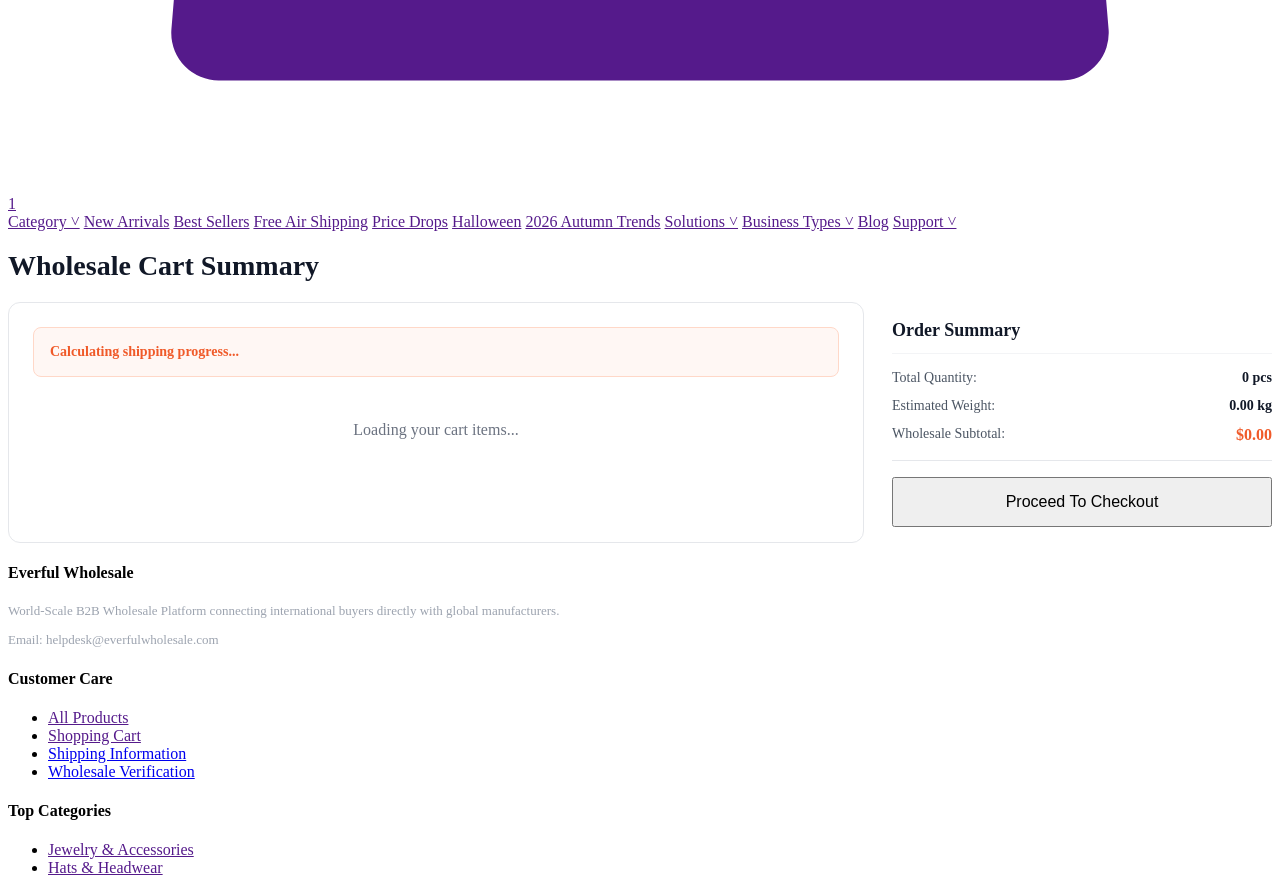
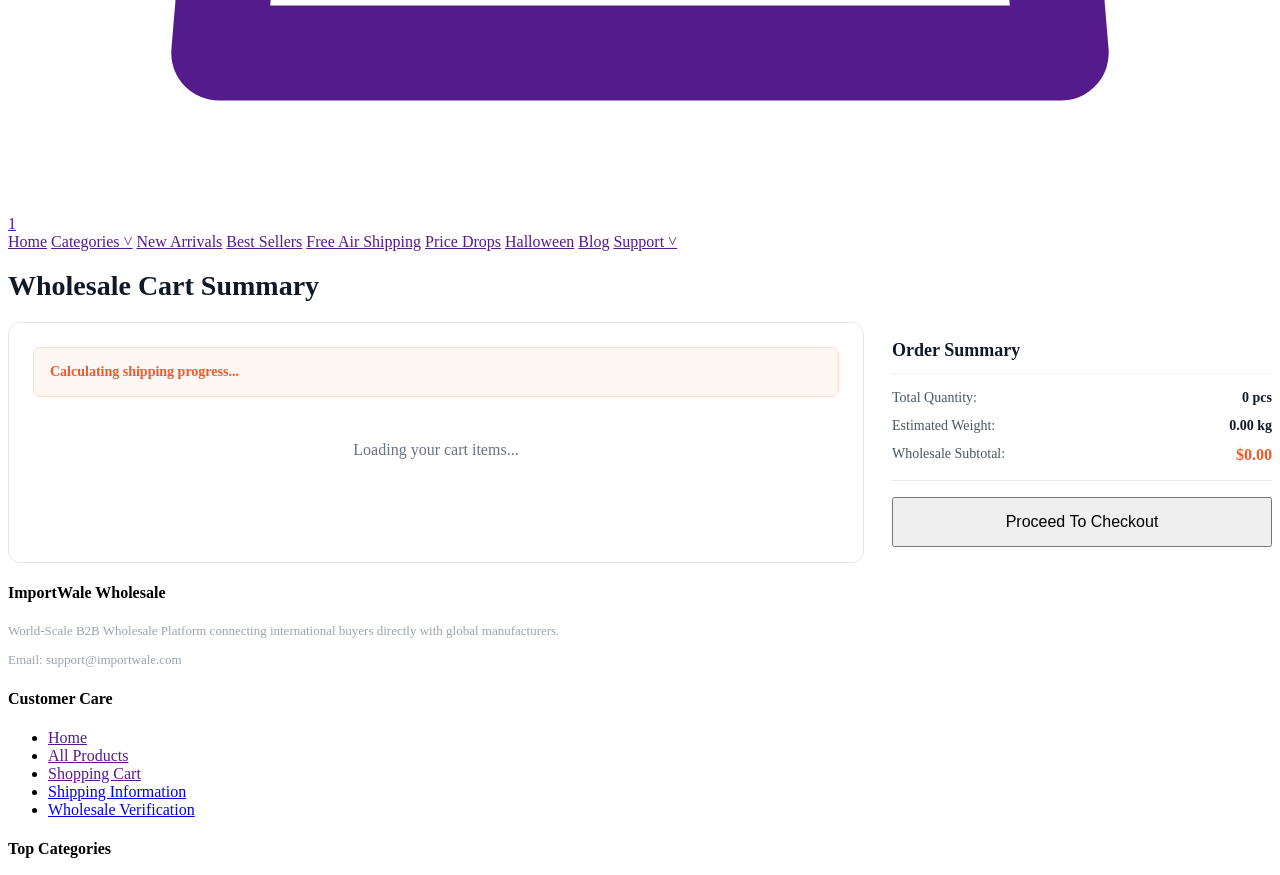
Before and after one commit to madhwalshivam/b2b-importwala, a PHP site: the page made by views/web/cart.php in a window 1280 px wide. Shown: the part 3720-4595 px from the top of the page. Run offline with PHP 8.4, Linux system fonts and the light colour scheme; the template is opened without the code that fills it, so the values that code supplies are empty; some web fonts are replaced.

Commit message:
feat: add official IMPORTWALE logo, custom hero spooky banner image, sleek slider UI, and Home nav link

```diff
--- a/views/web/layout.php
+++ b/views/web/layout.php
@@ -3,7 +3,7 @@
 <head>
   <meta charset="UTF-8">
   <meta name="viewport" content="width=device-width, initial-scale=1.0">
-  <title><?= htmlspecialchars($title ?? 'ImportWala | World-Scale B2B Wholesale Platform') ?></title>
+  <title><?= htmlspecialchars($title ?? 'ImportWale | World-Scale B2B Wholesale Platform') ?></title>
   <link rel="stylesheet" href="<?= asset('css/everful-theme.css') ?>">
   <link rel="preconnect" href="https://fonts.googleapis.com">
   <link rel="preconnect" href="https://fonts.gstatic.com" crossorigin>
@@ -25,12 +25,14 @@
   <!-- Header Main -->
   <header class="header-container">
     <div class="header-main">
+      <!-- Official ImportWale Logo -->
       <a href="<?= url('') ?>" class="brand-logo">
-        <span style="letter-spacing:1px;">EVERFUL</span>
+        <img src="<?= asset('images/importwale-logo.png') ?>" alt="IMPORTWALE" style="height:38px; width:auto; display:block; object-fit:contain;">
       </a>
 
+      <!-- Search Bar -->
       <form action="<?= url('catalog') ?>" method="GET" class="search-bar-wrapper">
-        <input type="text" name="q" class="search-input" placeholder="crew socks" value="<?= htmlspecialchars($_GET['q'] ?? '') ?>">
+        <input type="text" name="q" class="search-input" placeholder="Search 50,000+ wholesale items by name, SKU, or keyword..." value="<?= htmlspecialchars($_GET['q'] ?? '') ?>">
         <button type="button" style="background:none; border:none; color:#888; cursor:pointer; padding:0 8px;" title="Search by image">
           <svg style="width:20px; height:20px;" fill="none" stroke="currentColor" viewBox="0 0 24 24"><path stroke-linecap="round" stroke-linejoin="round" stroke-width="2" d="M3 9a2 2 0 012-2h.93a2 2 0 001.664-.89l.812-1.22A2 2 0 0110.07 4h3.86a2 2 0 011.664.89l.812 1.22A2 2 0 0018.07 7H19a2 2 0 012 2v9a2 2 0 01-2 2H5a2 2 0 01-2-2V9z"/><circle cx="12" cy="13" r="3"/></svg>
         </button>
@@ -61,15 +63,13 @@
     <!-- Category Sub-Nav Bar -->
     <nav class="nav-categories-bar">
       <div class="nav-categories-inner">
-        <a href="<?= url('catalog?category_id=1') ?>" class="nav-category-link">Category ˅</a>
+        <a href="<?= url('') ?>" class="nav-category-link active">Home</a>
+        <a href="<?= url('catalog') ?>" class="nav-category-link">Categories ˅</a>
         <a href="<?= url('catalog?sort=newest') ?>" class="nav-category-link">New Arrivals</a>
         <a href="<?= url('catalog?sort=popular') ?>" class="nav-category-link">Best Sellers</a>
         <a href="<?= url('catalog?free_shipping=1') ?>" class="nav-category-link">Free Air Shipping</a>
         <a href="<?= url('catalog?price_drops=1') ?>" class="nav-category-link">Price Drops</a>
-        <a href="<?= url('catalog?tag=halloween') ?>" class="nav-category-link">Halloween</a>
-        <a href="<?= url('catalog?tag=trends') ?>" class="nav-category-link">2026 Autumn Trends</a>
-        <a href="<?= url('catalog?type=solutions') ?>" class="nav-category-link">Solutions ˅</a>
-        <a href="<?= url('catalog?type=business') ?>" class="nav-category-link">Business Types ˅</a>
+        <a href="<?= url('catalog?q=halloween') ?>" class="nav-category-link">Halloween</a>
         <a href="<?= url('blog') ?>" class="nav-category-link">Blog</a>
         <a href="<?= url('support') ?>" class="nav-category-link">Support ˅</a>
       </div>
@@ -85,13 +85,14 @@
   <footer class="footer-container">
     <div class="footer-inner">
       <div class="footer-col">
-        <h4>Everful Wholesale</h4>
+        <h4>ImportWale Wholesale</h4>
         <p style="font-size:13px; color:#9ca3af; margin-bottom:12px;">World-Scale B2B Wholesale Platform connecting international buyers directly with global manufacturers.</p>
-        <p style="font-size:13px; color:#9ca3af;">Email: helpdesk@everfulwholesale.com</p>
+        <p style="font-size:13px; color:#9ca3af;">Email: support@importwale.com</p>
       </div>
       <div class="footer-col">
         <h4>Customer Care</h4>
         <ul>
+          <li><a href="<?= url('') ?>">Home</a></li>
           <li><a href="<?= url('catalog') ?>">All Products</a></li>
           <li><a href="<?= url('cart') ?>">Shopping Cart</a></li>
           <li><a href="#">Shipping Information</a></li>
@@ -109,7 +110,7 @@
       </div>
     </div>
     <div class="footer-bottom">
-      &copy; <?= date('Y') ?> Everful Wholesale Inc. All rights reserved. High-Scale B2B Architecture.
+      &copy; <?= date('Y') ?> ImportWale Wholesale Inc. All rights reserved. High-Scale B2B Architecture.
     </div>
   </footer>
 
```
Also changed, not shown: views/web/home.php (+10 -41 lines), public/assets/css/everful-theme.css, public/assets/images/hero-spooky-banner.png (added), public/assets/images/importwale-logo.png (added).
